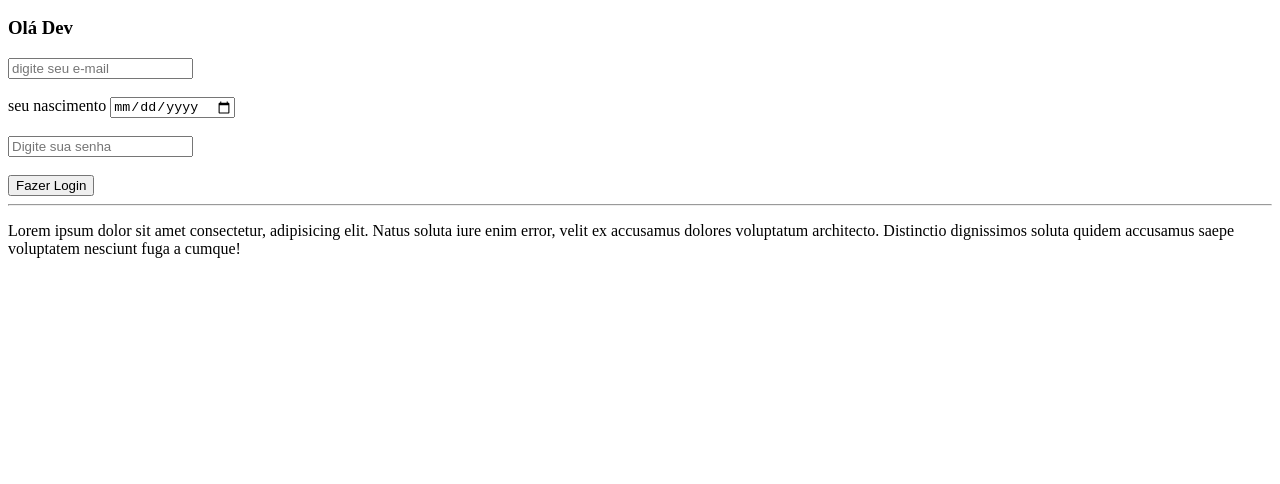
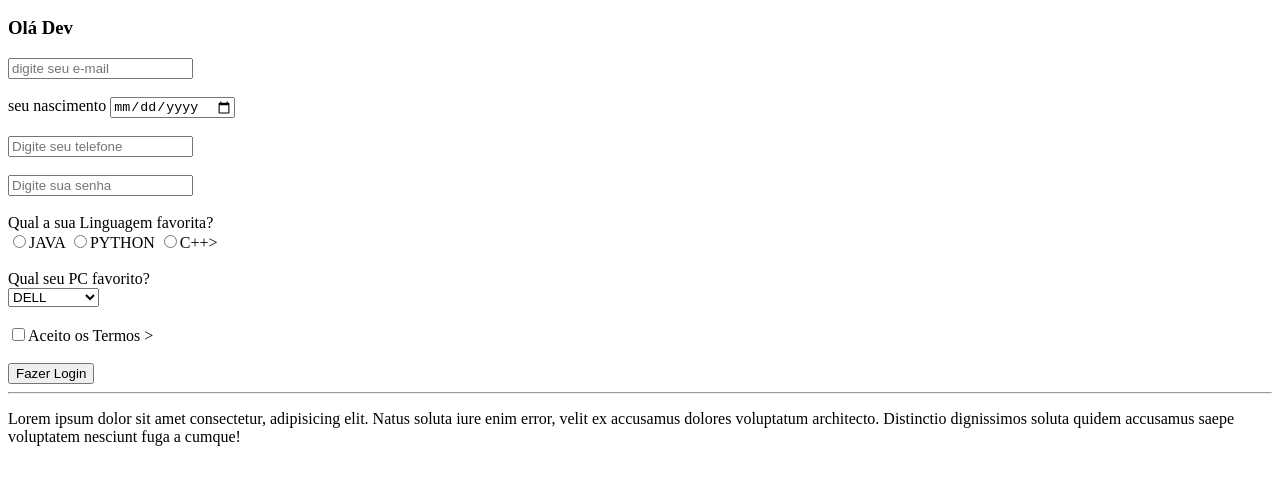
Before and after one commit to diegoprodev/projeto-primeiro-site, a plain HTML site: page index.html in a window 1280 px wide. Shown: the part 110-594 px from the top of the page. Drawn offline with Linux system fonts and the light colour scheme.

Commit message:
Update index.html
adicionado check box
adicionado radio
adicionado select 3 opções

```diff
--- a/index.html
+++ b/index.html
@@ -1,23 +1,56 @@
 <!DOCTYPE html>
 <html lang="pt-br">
+
 <head>
     <meta charset="UTF-8">
     <meta http-equiv="X-UA-Compatible" content="IE=edge">
     <meta name="viewport" content="width=device-width, initial-scale=1.0">
     <title>primeiro site em repositorio</title>
 </head>
+
 <body>
-    <h1> Olá, Mundo </h1></body>
+    <h1> Olá, Mundo </h1>
+</body>
 <h2> Hello World "</h2>
 <h3>Olá Dev</h3>
+<form action="">
+
+</form>
 
 <input type="email" placeholder="digite seu e-mail"><br><br>
+
 <label for="date">seu nascimento</label>
+
 <input type="date" id="date"><br><br>
+
+<input type="tel"placeholder="Digite seu telefone"><br><br>
+
 <input type="password" placeholder="Digite sua senha "><br> <br>
+
+<label for="">Qual a sua Linguagem favorita?</label><br>
+
+<input type="radio" name="myname" id="vermelho" ><label
+for="vermelho">JAVA</label>
+
+<input type="radio" name="myname" id="py"><label for="py">PYTHON</label>
+
+<input type="radio" name="myname" id="C++" ><label for="C++">C++</label>><br><br>
+
+<label for="">Qual seu PC favorito?</label><BR>
+    <select name="" id="">
+        <option >DELL</option>
+        <option >SAMSUNG</option>
+        <option >MACBOOK</option>
+    </select><BR></BR>
+
+    <input type="checkbox" name="" id="cbterms"><label for="cbterms">Aceito os Termos </label>
+    ><br><br>
+
 <input type="button" value="Fazer Login">
 
 
 <hr>
-    <p>Lorem ipsum dolor sit amet consectetur, adipisicing elit. Natus soluta iure enim error, velit ex accusamus dolores voluptatum architecto. Distinctio dignissimos soluta quidem accusamus saepe voluptatem nesciunt fuga a cumque!</p>
+<p>Lorem ipsum dolor sit amet consectetur, adipisicing elit. Natus soluta iure enim error, velit ex accusamus dolores
+    voluptatum architecto. Distinctio dignissimos soluta quidem accusamus saepe voluptatem nesciunt fuga a cumque!</p>
+
 </html>
```
Lines whose indentation alone changed are shown as unchanged.
